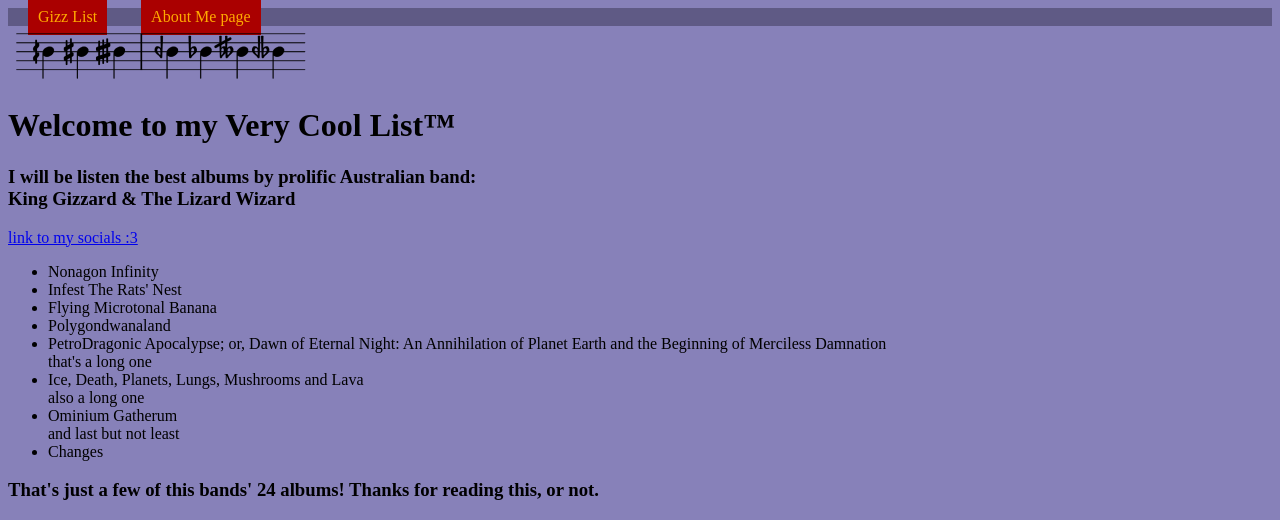
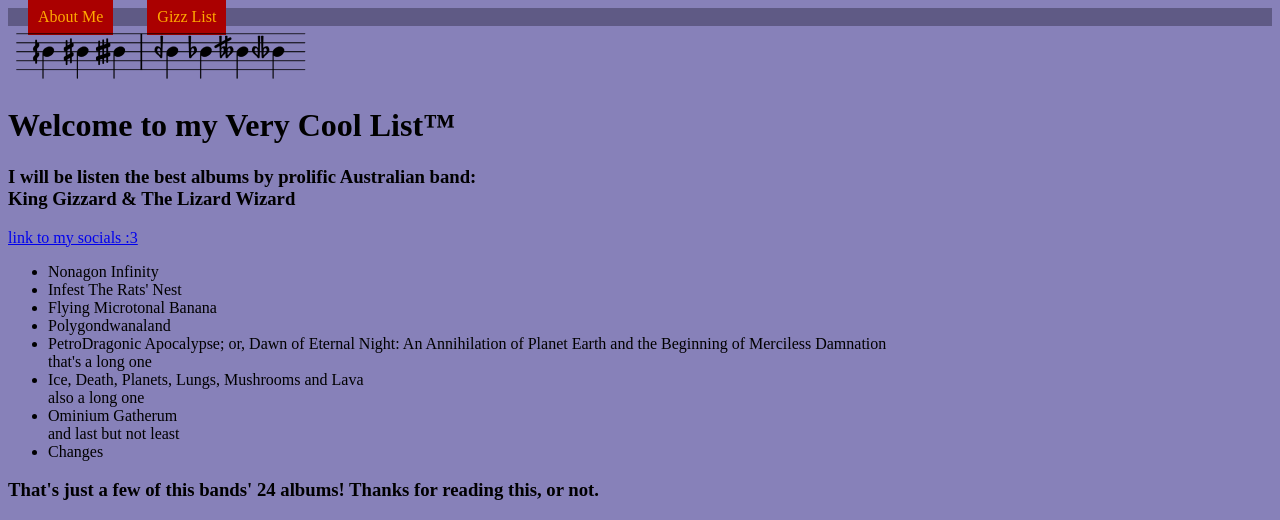
Before and after one commit to avyisonline/about-me-thing, a plain HTML site: page gizz-list.html in a window 1280 px wide. Shown: the top 520 px of the page. Drawn offline with Linux system fonts and the light colour scheme.

Commit message:
actually i want about me first

```diff
--- a/gizz-list.html
+++ b/gizz-list.html
@@ -11,8 +11,8 @@
 <body>
 
     <div id="nagivation">
+        <a href="index.html"> About Me</a>
         <a href="gizz-list.html"> Gizz List</a>
-        <a href="index.html"> About Me page</a>
     </div>
 
     <img src="img/Microtones.png" alt="Microtones">
```
Also changed, not shown: index.html (+1 -1 lines).
